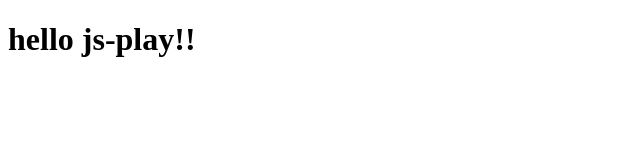
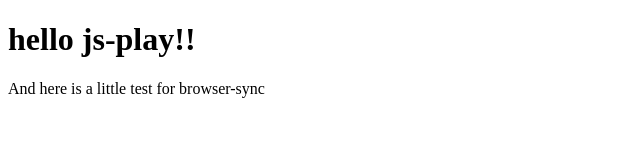
Before and after one commit to radlakha/js-play, a plain HTML site: page index.html in a window 1280 px wide. Shown: the whole page, without its empty margins (0-640 px from the left). Drawn offline with Linux system fonts and the light colour scheme.

Commit message:
Test your browser-sync

```diff
--- a/index.html
+++ b/index.html
@@ -7,5 +7,6 @@
 </head>
 <body>
 <h1>hello js-play!!</h1>
+<p>And here is a little test for browser-sync</p>
 </body>
 </html>
```
